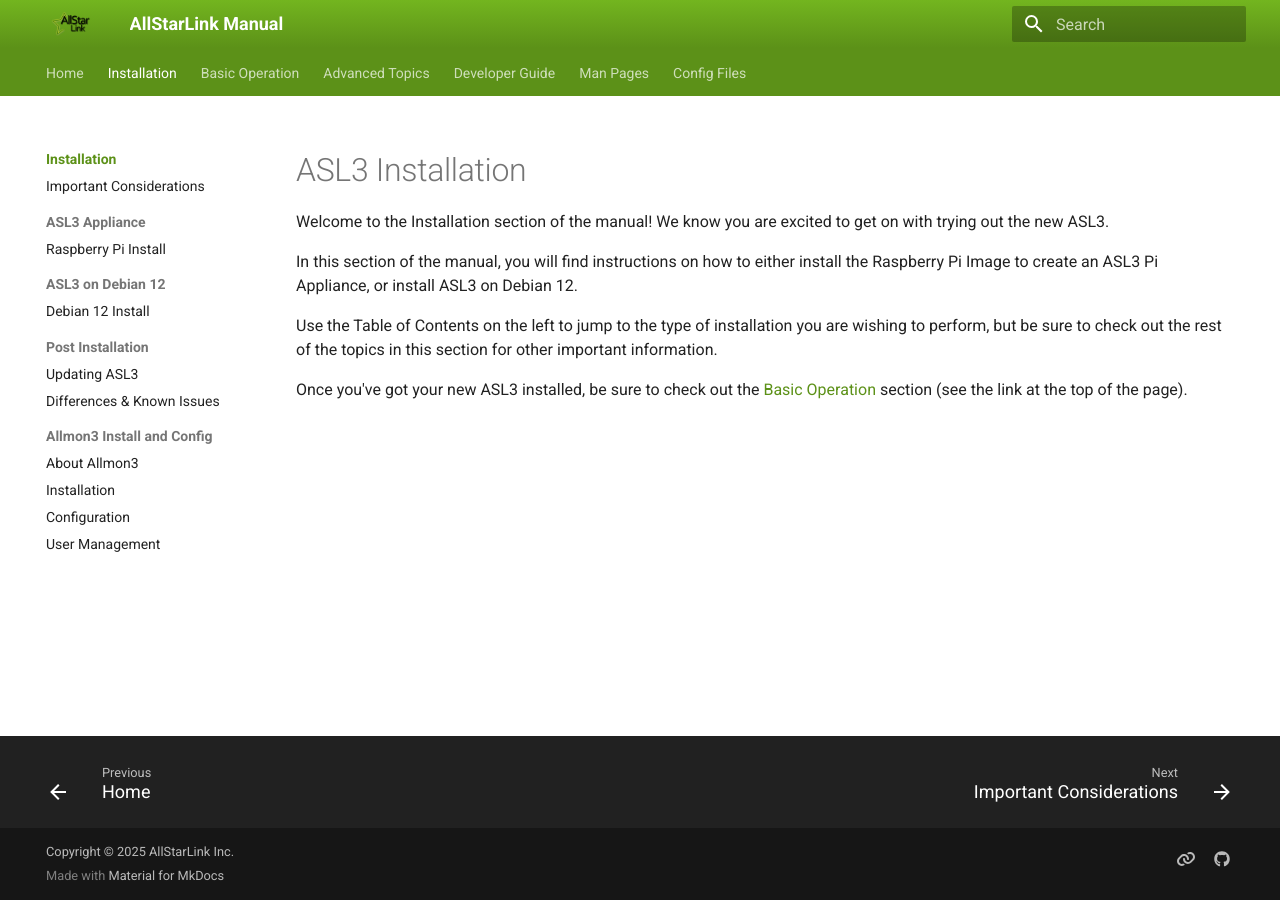
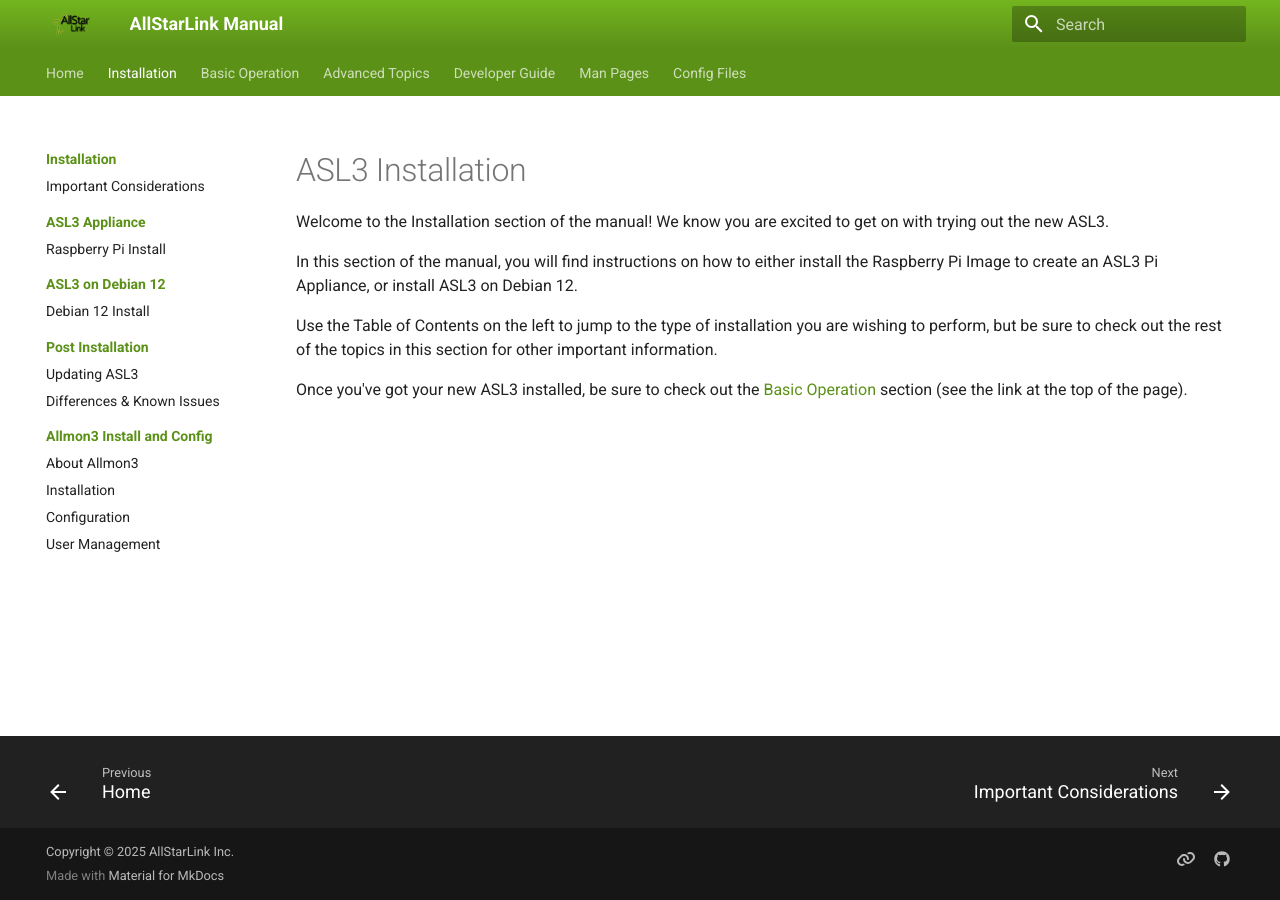
Before and after one commit to AllStarLink/ASL3-Manual, an MkDocs documentation site: the page built from docs/user-guide/index.md, in a window 1280 px wide. Built offline with MkDocs 1.6.1 and Material for MkDocs 9.7.7, drawn with Linux system fonts in a browser that asks for light colours.

Commit message:
Changing header colors on Installation ToC..

```diff
--- a/mkdocs.yml
+++ b/mkdocs.yml
@@ -57,14 +57,14 @@
   - Installation:
     - user-guide/index.md
     - "Important Considerations": user-guide/whats-new.md
-    - ASL3 Appliance:
+    - <span style="color:hsl(86.28, 71.6%, 33.14%)">ASL3 Appliance</span>:
       - user-guide/pi-detailed.md
-    - ASL3 on Debian 12:
+    - <span style="color:hsl(86.28, 71.6%, 33.14%)">ASL3 on Debian 12</span>:
       - user-guide/install.md
-    - Post Installation:
+    - <span style="color:hsl(86.28, 71.6%, 33.14%)">Post Installation</span>:
       - user-guide/updates.md
       - "Differences & Known Issues": user-guide/known-issues-diffs.md
-    - Allmon3 Install and Config:
+    - <span style="color:hsl(86.28, 71.6%, 33.14%)">Allmon3 Install and Config</span>:
       - allmon3/basics.md
       - allmon3/install.md
       - allmon3/config.md
```
